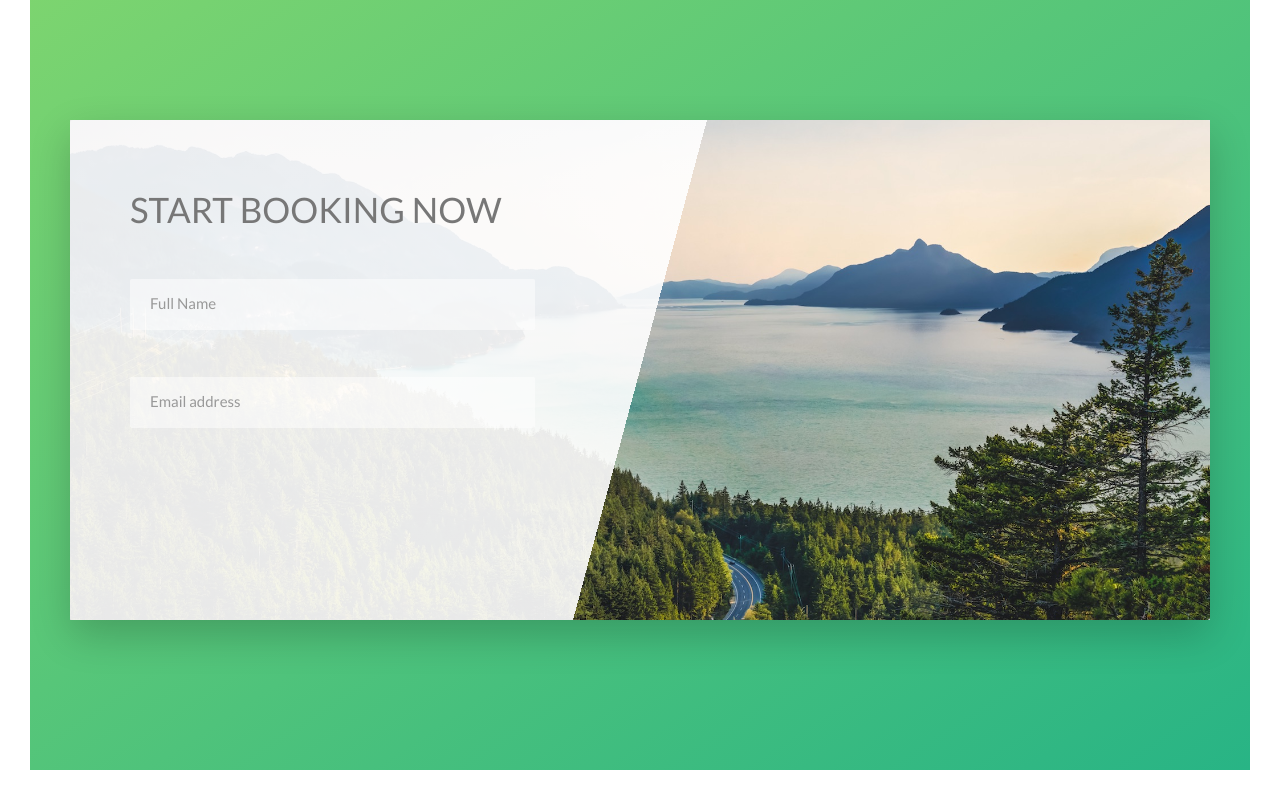
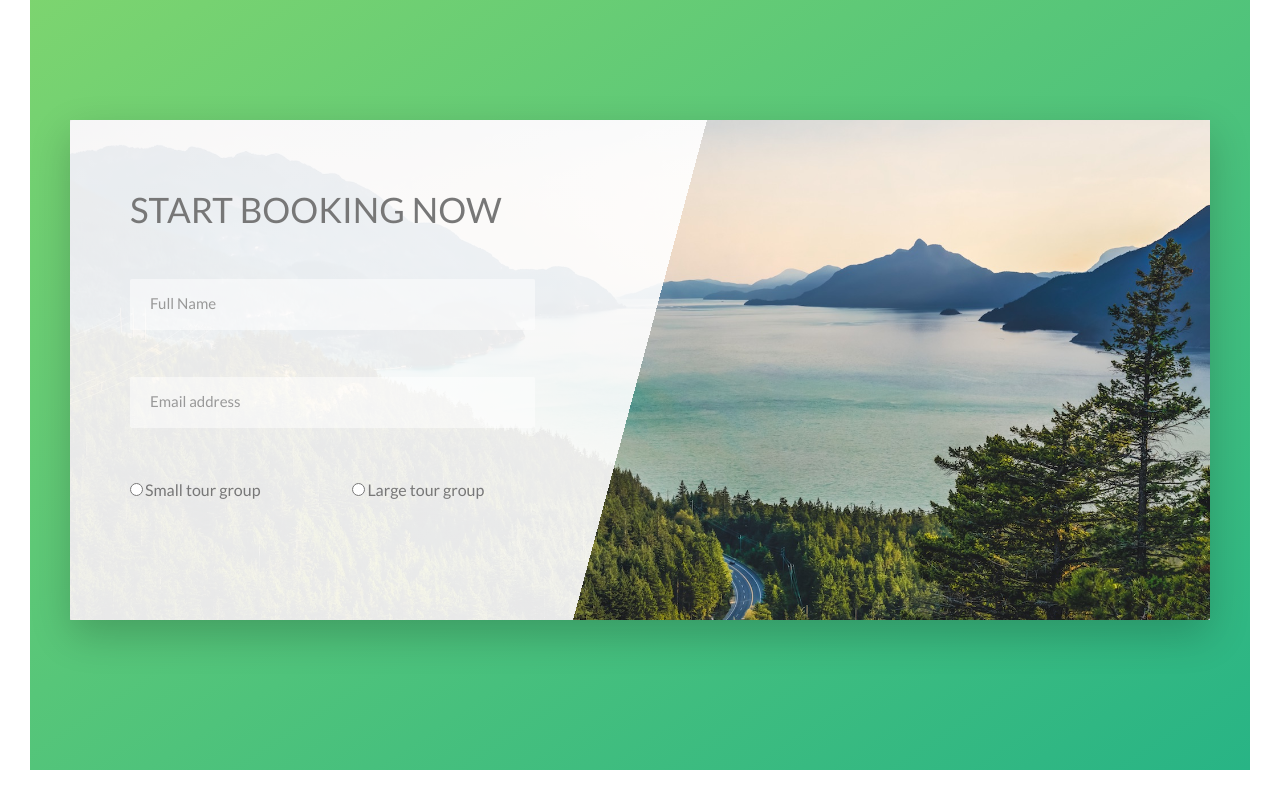
Before and after one commit to milesdavis71/sass, a website: page index.html in a window 1280 px wide. Shown: the part 880-1680 px from the top of the page. Drawn offline with Linux system fonts and the light colour scheme.

Commit message:
047 Building the Booking Section - Part 3 - folyamatban.

```diff
--- a/index.html
+++ b/index.html
@@ -51,6 +51,20 @@
                             <div class="form__group">
                                 <input type="email" class="form__input" placeholder="Email address" id="email" required>
                                 <label for="email" class="form__label">Email address</label>
+                            </div>
+                            <div class="form__radio-group">
+                                <input type="radio" class="form__radio-input" id="small" name="size">
+                                <label for="small" class="form__radio-label">
+                                    Small tour group
+                                </label>
+                                <span class="form__radio-button"></span>
+                            </div>
+                            <div class="form__radio-group">
+                                <input type="radio" class="form__radio-input" id="large" name="size">
+                                <label for="large" class="form__radio-label">
+                                    Large tour group
+                                </label>
+                                <span class="form__radio-button"></span>
                             </div>
                         </form>
                     </div>
--- a/sass/abstracts/_variables.scss
+++ b/sass/abstracts/_variables.scss
@@ -1,3 +1,4 @@
+// COLORS
 $color-primary: #55c57a;
 $color-primary-light: #7ed56f;
 $color-primary-dark: #28b485;
@@ -16,3 +17,6 @@ $color-black: #000;
 $grid-width: 114rem;
 $gutter-vertical: 8rem;
 $gutter-horizontal: 6rem;
+
+// FONT
+$default-font-size: 1.6rem;
--- a/sass/components/_form.scss
+++ b/sass/components/_form.scss
@@ -12,6 +12,7 @@
     border-bottom: 3px solid transparent;
     width: 90%;
     display: block;
+    transition: all 0.3s;
 
     &:focus {
       outline: none;
@@ -42,4 +43,15 @@
     visibility: hidden;
     transform: translateY(-4rem);
   }
+
+  &__radio-group {
+    width: 49%;
+    display: inline-block;
+  }
+
+  &__radio-label {
+    font-size: $default-font-size;
+    display: inline-block;
+    cursor: pointer;
+  }
 }
```
Also changed, not shown: css/style.css.
